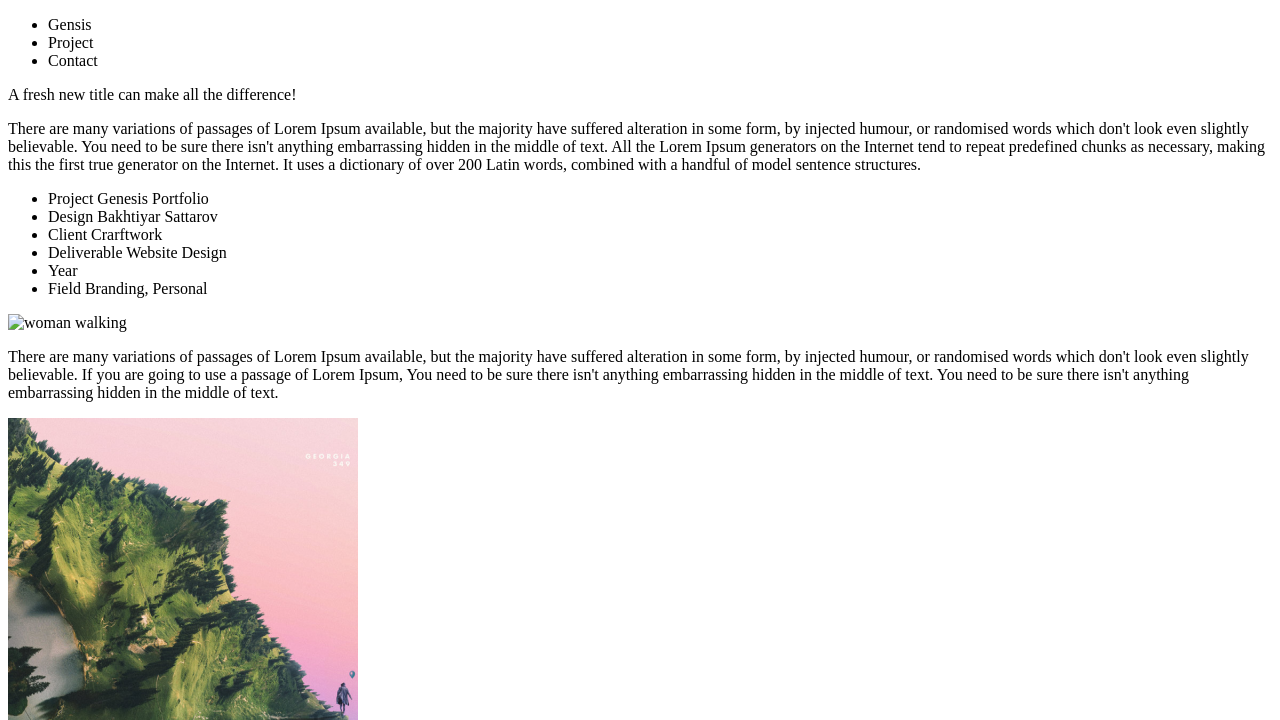
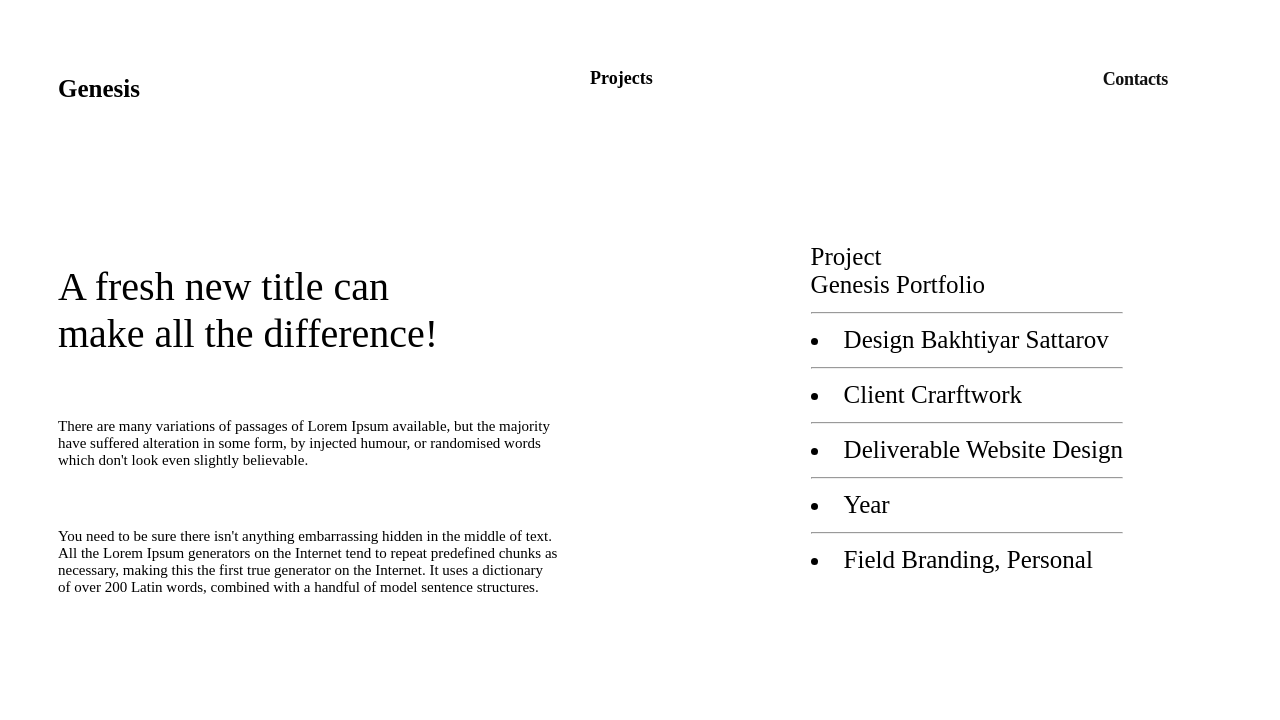
Before and after one commit to deepa5053/lesson-11-sass, a plain HTML site: page index1.html in a window 1280 px wide. Shown: the top 720 px of the page. Drawn offline with Linux system fonts and the light colour scheme.

Commit message:
aligned page2

```diff
--- a/index1.html
+++ b/index1.html
@@ -9,48 +9,67 @@
 </head>
 <body>
     <header>
-    <nav>
-        <ul>
-            <li>Gensis</li>
-            <li>Project</li>
-            <li>Contact</li>
-        </ul>
+        <nav>
+            <div class="nav">
+                 <div>
+                    <p class="nav_gen">Genesis</p>
+                 </div>
+                 <div>
+                    <p class="nav_pro">Projects</p>
+                 </div>
+                 <div>
+                    <p class="nav_con">Contacts</p>
+                 </div>
+            </div>
     </nav>
-    <section>
-        <p>
+    <header class="left-right">
+        <div>
+    <section class="title">
+        <p class="title_main">
             A fresh new title can make all the difference!
         </p>
-        <p>
+        <p class="title_text">
             There are many variations of passages of Lorem Ipsum available, but the majority have suffered alteration in some form,
              by injected humour, or randomised words which don't look even slightly believable.
-
+        </p>
+        <p class="title_subtext">
              You need to be sure there isn't anything embarrassing hidden in the middle of text. All the Lorem Ipsum generators
              on the Internet tend to repeat predefined chunks as necessary, making this the first true generator on the Internet.
              It uses a dictionary of over 200 Latin words, combined with a handful of model sentence structures.
         </p>
     </section>
-    <section>
-        <ul>
-            <li>Project  Genesis Portfolio</li>
-            <li>Design   Bakhtiyar Sattarov</li>
-            <li>Client   Crarftwork</li>
-            <li>Deliverable Website Design</li>
-            <li>Year </li>
-            <li>Field     Branding, Personal</li>
+        </div>
+        <div>
+    <section class="main-content">
+
+        <div>
+            <div class="main-content-one">Project </div>
+            <div> Genesis Portfolio</div>
+            <hr >
+            <li class="main-content-two">Design   Bakhtiyar Sattarov</li>
+            <hr>
+            <li class="main-content-three">Client   Crarftwork</li>
+            <hr>
+            <li class="main-content-four">Deliverable Website Design</li>
+            <hr>
+            <li class="main-content-five">Year </li>
+            <hr>
+            <li class="main-content-six">Field Branding, Personal</li>
         </ul>
     </section>
+        </div>
     </header>
-    <img src="images/image-1.pngs" alt="woman walking">
+    <img src="images/image-1.png" alt="woman walking" class="woman">
 
     <section>
-        <p>
+        <p class="main-para">
             There are many variations of passages of Lorem Ipsum available, but the majority have suffered alteration
             in some form, by injected humour, or randomised words which don't look even slightly believable.
             If you are going to use a passage of Lorem Ipsum, You need to be sure there isn't anything embarrassing
             hidden in the middle of text. You need to be sure there isn't anything embarrassing hidden in the middle of text.
         </p>
     </section>
-    <div>
+    <div class="pictures">
         <div>
             <img src="images/image-2.png" alt="mountains and hills">
         </div>
@@ -62,17 +81,18 @@
         </div>
     </div>
     <footer>
-        <div>
+        <div class="footer">
              <div>
-                <p>Genesis</p>
+                <p class="footer_gen">Genesis</p>
              </div>
              <div>
-                <p>Projects</p>
+                <p class="footer_pro">Projects</p>
              </div>
-             <div>
+             <div class="footer_con">
                 <p>Contacts</p>
              </div>
         </div>
+             <img src="images/Social.svg" alt="footerimg" class="footer_img">
     </footer>
 </body>
 </html>
--- a/styles/_main.scss
+++ b/styles/_main.scss
@@ -69,11 +69,12 @@ margin-top: 170px;
 height: 260px;
 width: 100%;
 max-width: 335px;
-margin-left: 230px;
+margin-left: 240px;
 font-size: 25px;
     &_one{
         color: gray;
-        display: inline;
+        display: flex;
+        flex-direction: row;
     }
 }
 .left-right{
@@ -81,7 +82,8 @@ display: flex;
 flex-direction: row;
 }
 .woman{
-margin-top: 50px;
+margin-top: 100px;
+margin-left: 50px;
 }
 .main-para{
 max-width: 1109px;
@@ -94,5 +96,5 @@ display: flex;
 flex-direction: row;
 justify-content: space-between;
 margin-left: 50px;
-margin-right: 150px;
+margin-right: 175px;
 }
```
Also changed, not shown: styles/index.css, 2 other files.
